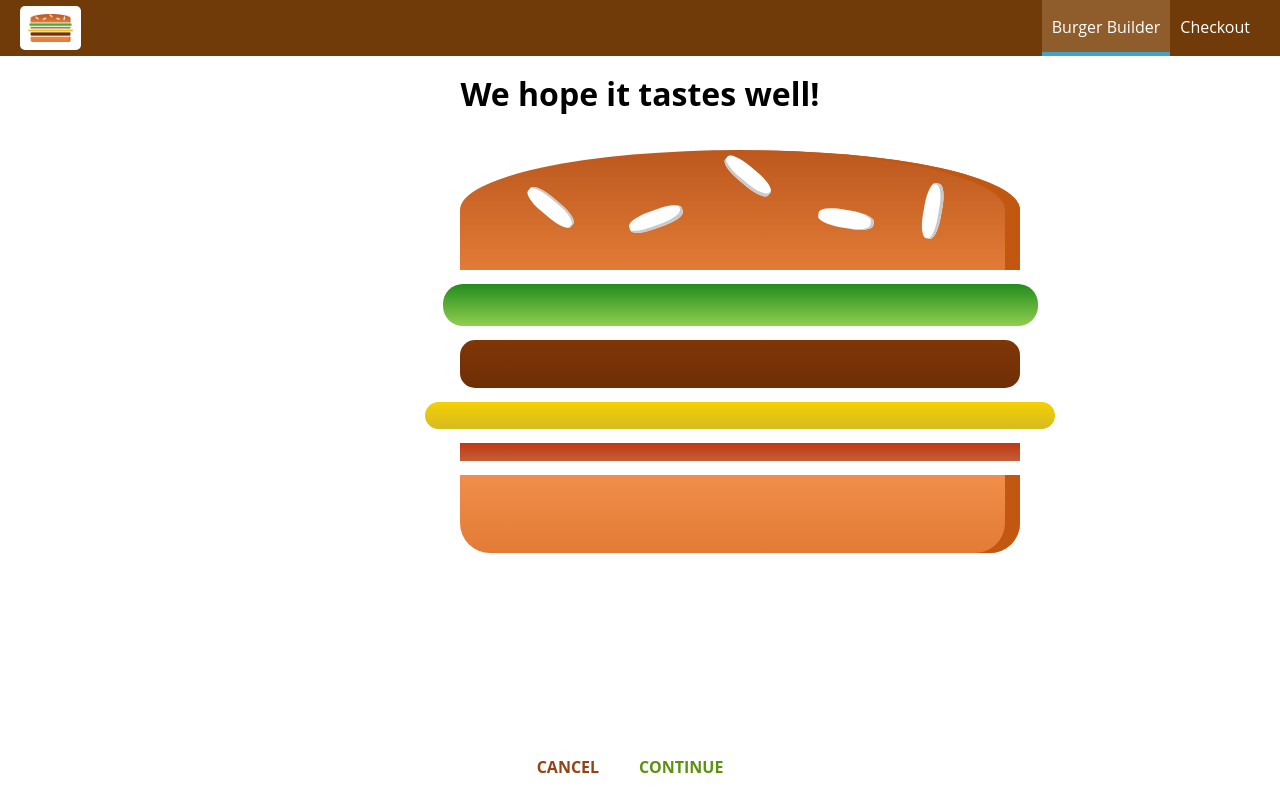
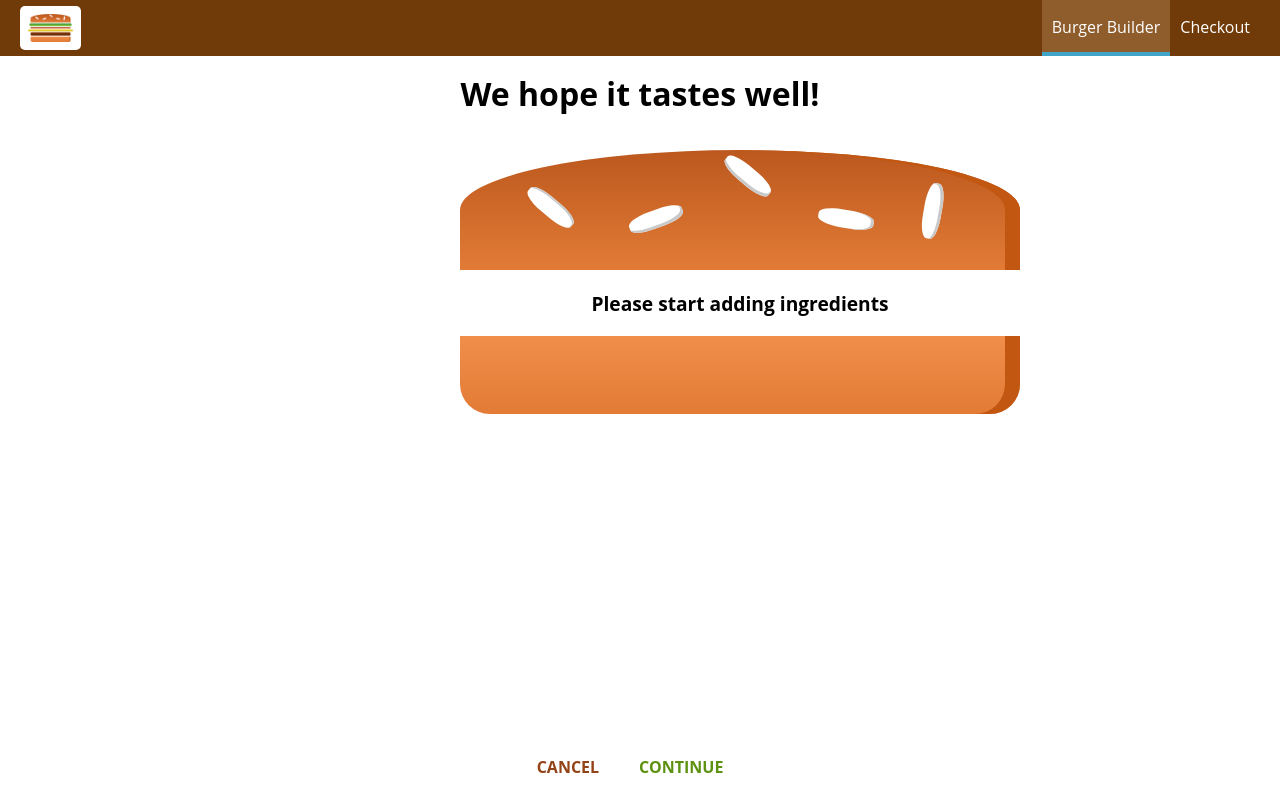
Before and after one commit to thebat93/burger-builder, a React app: page /checkout in a window 1280 px wide. Built offline with nearby package versions, Linux system fonts and the light colour scheme; the HTML template or start-up script is replaced by a standard one.

Commit message:
Passing Ingredients Via Query Params

```diff
--- a/src/components/Burger/Burger.js
+++ b/src/components/Burger/Burger.js
@@ -6,6 +6,7 @@
 // компонент бургера
 
 const burger = (props) => {
+    console.log(props);
     // динамически формируем JSX из компонентов <BurgerIngredient>, который будет находится между нижней и верхей булочкой
     // преобразуем переданный в props объект в массив
     let transformedIngredients = Object.keys(props.ingredients)
--- a/src/components/Order/CheckoutSummary/CheckoutSummary.js
+++ b/src/components/Order/CheckoutSummary/CheckoutSummary.js
@@ -7,6 +7,8 @@
 // Детали заказа
 
 const checkoutSummary = (props) => {
+    console.log('summary');
+    console.log(props.ingredients);
     return (
         <div className={classes.CheckoutSummary}>
             <h1>We hope it tastes well!</h1>
@@ -15,10 +17,10 @@
             </div>
             <Button
                 btnType='Danger'
-                clicked>CANCEL</Button>
+                clicked={props.checkoutCancelled}>CANCEL</Button>
             <Button
                 btnType='Success'
-                clicked>CONTINUE</Button>
+                clicked={props.checkoutContinued}>CONTINUE</Button>
         </div>
     );
 }
--- a/src/containers/BurgerBuilder/BurgerBuilder.js
+++ b/src/containers/BurgerBuilder/BurgerBuilder.js
@@ -150,7 +150,15 @@
         //     .catch(error =>
         //         this.setState({loading: false, purchasing: false})
         //     );
-        this.props.history.push('/checkout');
+        const queryParams = []; // формируем массив параметров
+        for (let i in this.state.ingredients) { // превращаем в формат НАЗВАНИЕ_ИНГРЕДИЕНТА=ЧИСЛО
+            queryParams.push(encodeURIComponent(i) + '=' + encodeURIComponent(this.state.ingredients[i]));
+        }
+        const queryString = queryParams.join('&'); // собираем параметры в строку, разделенную "&"
+        this.props.history.push({ // программно переходим на роут "/checkout" и передаем строку с параметрами
+            pathname: '/checkout',
+            search: '?' + queryString
+        });
     }
 
     render() {
--- a/src/containers/Checkout/Checkout.js
+++ b/src/containers/Checkout/Checkout.js
@@ -13,10 +13,33 @@
             bacon: 1
         }
     }
+
+    componentDidMount () {
+        const query = new URLSearchParams(this.props.location.search);
+        const ingredients = {};
+
+        for (let param of query.entries()) { // формируем объект ингредиентов из параметров запроса
+            // [[salad, 1], [meat, 2], [bacon, 3]...]
+            ingredients[param[0]] = +param[1];
+        }
+        this.setState({ ingredients });
+    }
+
+    checkoutCancelledHandler = () => { // обработчик нажатия на кнопку "отменить"
+        this.props.history.goBack();
+    }
+
+    checkoutContinuedHandler = () => { // обработчик нажатия на кнопку "далее"
+        this.props.history.replace('/checkout/contact-data');
+    }
+
     render () {
         return (
             <div>
-                <CheckoutSummary ingredients={this.state.ingredients} />
+                <CheckoutSummary
+                    ingredients={this.state.ingredients}
+                    checkoutCancelled={this.checkoutCancelledHandler}
+                    checkoutContinued={this.checkoutContinuedHandler} />
             </div>
         );
     }
```
